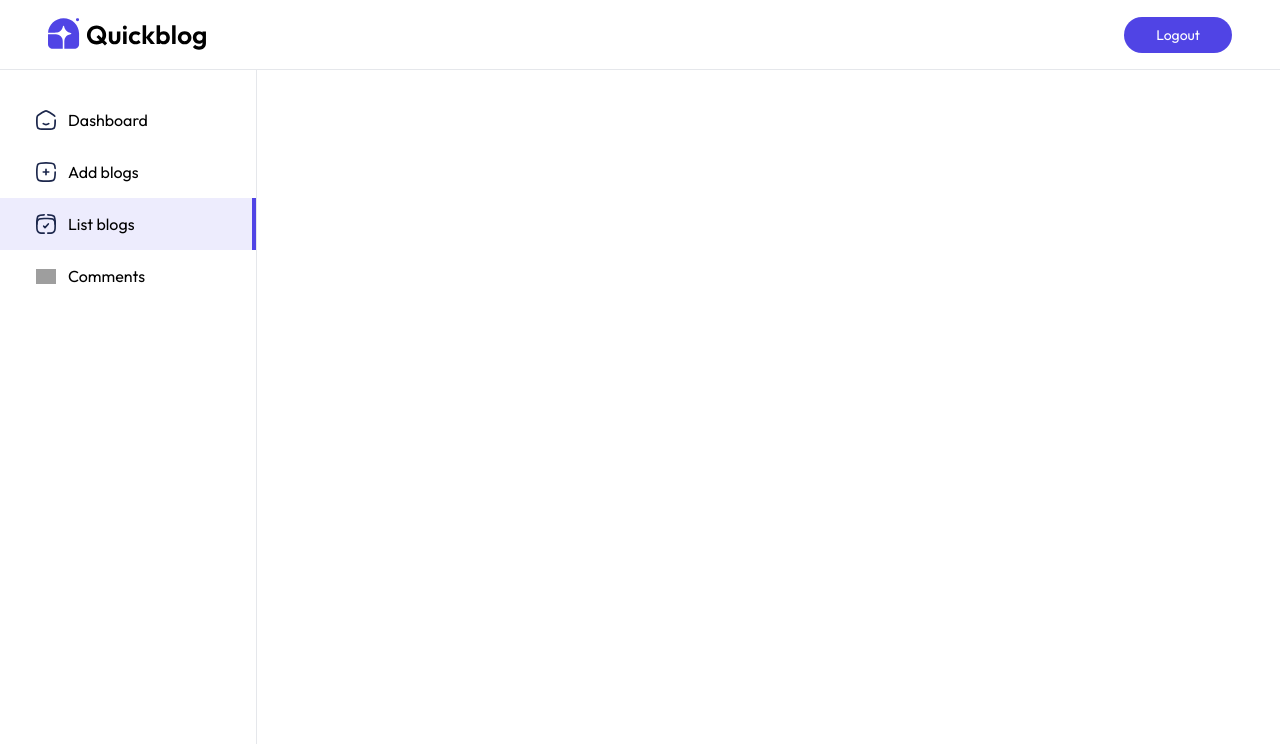
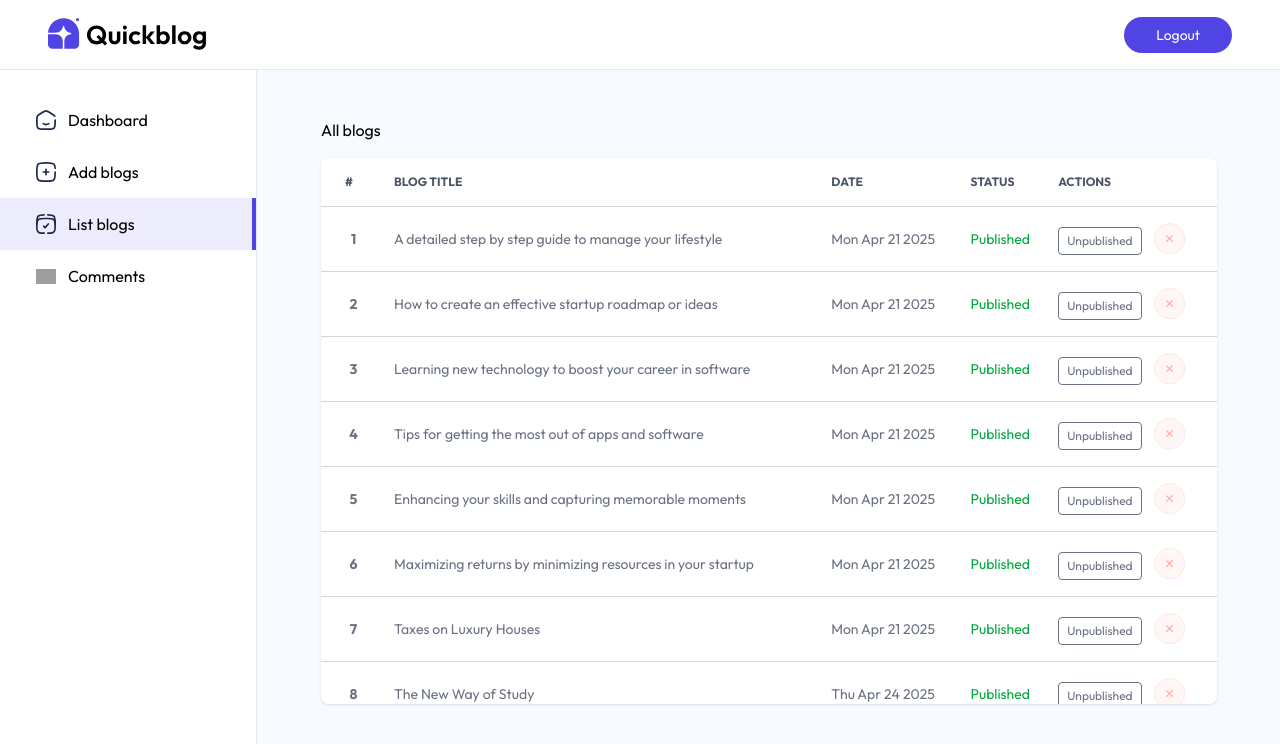
Before and after one commit to BiyangaKalupahana/QuickBlog, a React (Vite) app in the folder client/: page /admin/listBlog in a window 1280 px wide. Shown: the top 744 px of the page. Built offline with nearby package versions, Linux system fonts and the light colour scheme; grey boxes are pictures that could not be loaded.

Commit message:
blog list

```diff
--- a/client/src/pages/admin/ListBlog.jsx
+++ b/client/src/pages/admin/ListBlog.jsx
@@ -1,11 +1,48 @@
-import React from 'react'
+import React, { useEffect, useState } from 'react';
+import { blog_data } from '../../assets/assets';
+import BlogTableItem from './BlogTableItem'
+
 
 const ListBlog = () => {
+  const [blogs, setBlogs] = useState([]);
+
+  const fetchBlogs = async () => {
+    setBlogs(blog_data);
+  };
+
+  useEffect(() => {
+    fetchBlogs();
+  }, []);
+
   return (
-    <div>
+    <div className='flex-1 pt-5 px-5 sm:pt-12 sm:pl-16 bg-blue-50/50'>
+      <h1>All blogs</h1>
 
+      <div className='relative h-4/5 mt-4 max-w-4xl overflow-x-auto shadow rounded-lg scrollbar-hide bg-white'>
+        <table className='w-full text-sm text-gray-500'>
+          <thead className='text-xs text-gray-600 text-left uppercase'>
+            <tr>
+              <th scope='col' className='px-2 py-4 xl:px-6'>#</th>
+              <th scope='col' className='px-2 py-4'>Blog Title</th>
+              <th scope='col' className='px-2 py-4 max-sm:hidden'>Date</th>
+              <th scope='col' className='px-2 py-4 max-sm:hidden'>Status</th>
+              <th scope='col' className='px-2 py-4'>Actions</th>
+            </tr>
+          </thead>
+          <tbody>
+            {blogs.map((blog, index) => (
+              <BlogTableItem
+                key={blog.id}
+                blog={blog}
+                fetchBlogs={fetchBlogs}
+                index={index + 1}
+              />
+            ))}
+          </tbody>
+        </table>
+      </div>
     </div>
-  )
-}
+  );
+};
 
-export default ListBlog
+export default ListBlog;
```
